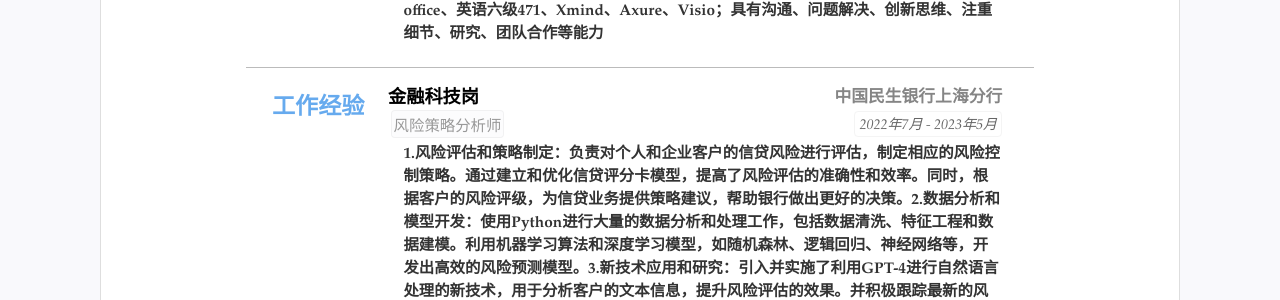
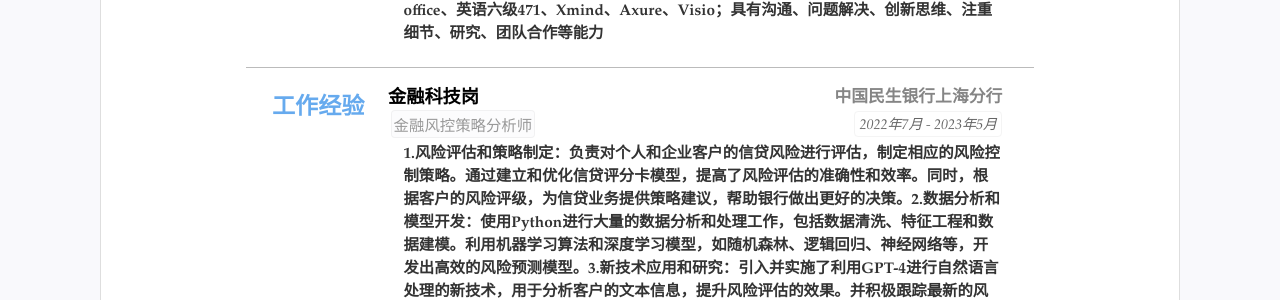
Before and after one commit to qiaokelishushu/CV, a Jekyll site: the page built from index.html, in a window 1280 px wide. Shown: the part 703-1003 px from the top of the page. Built offline with Jekyll 4.4.1, drawn with Linux system fonts in a browser that asks for light colours.

Commit message:
Update resume.yml
update wind control finally

```diff
--- a/_data/resume.yml
+++ b/_data/resume.yml
@@ -57,7 +57,7 @@ main: #简历主要内容，
     sub: 中国民生银行上海分行
     duration: "2022年7月 - 2023年5月"
     tags:
-    - 风险策略分析师
+    - 金融风控策略分析师
     summary:
     - 1.风险评估和策略制定：负责对个人和企业客户的信贷风险进行评估，制定相应的风险控制策略。通过建立和优化信贷评分卡模型，提高了风险评估的准确性和效率。同时，根据客户的风险评级，为信贷业务提供策略建议，帮助银行做出更好的决策。
     - 2.数据分析和模型开发：使用Python进行大量的数据分析和处理工作，包括数据清洗、特征工程和数据建模。利用机器学习算法和深度学习模型，如随机森林、逻辑回归、神经网络等，开发出高效的风险预测模型。
```
